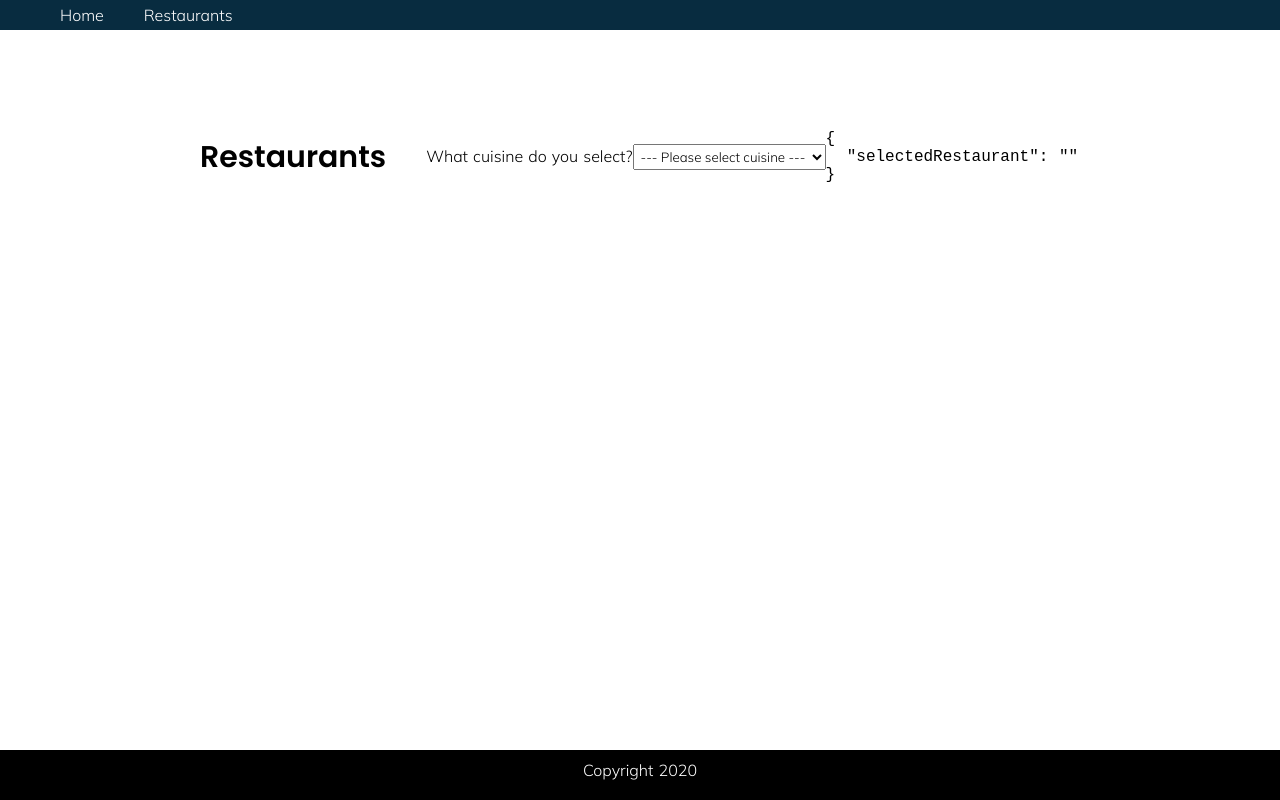
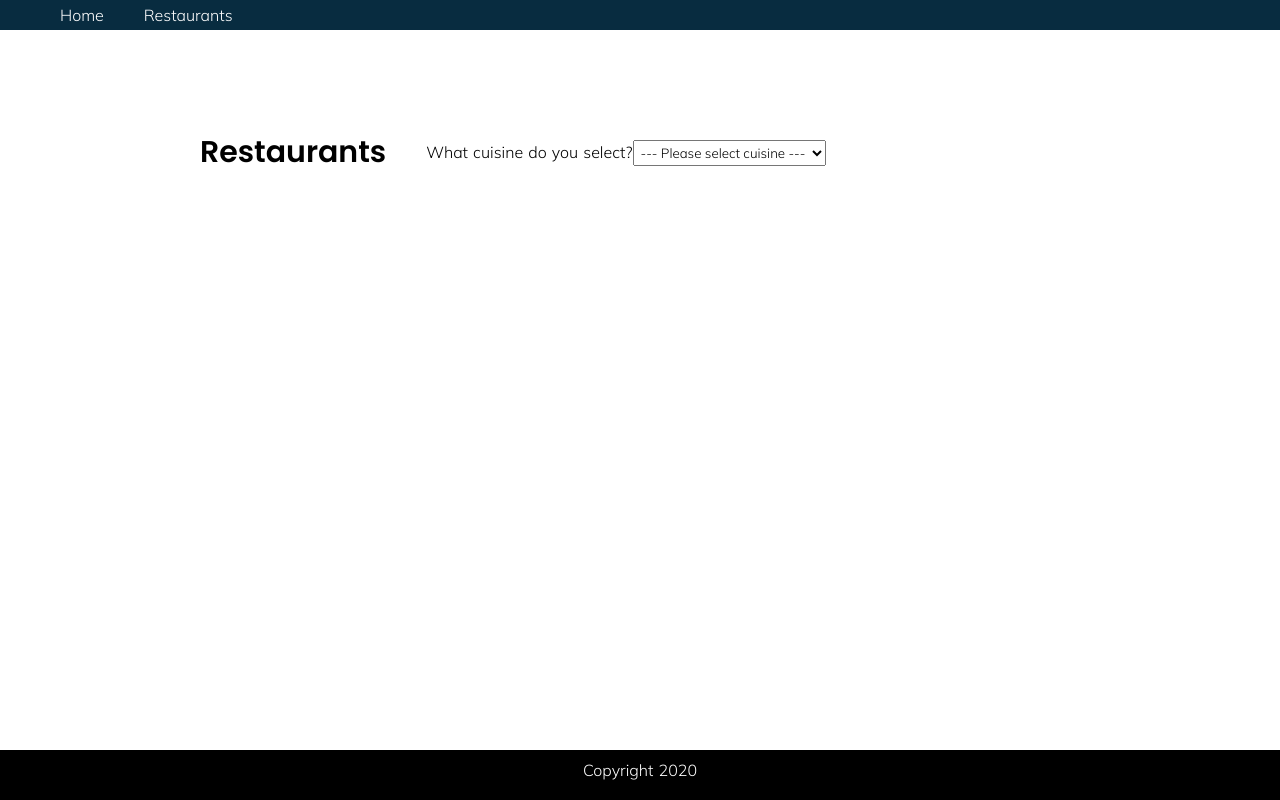
Before and after one commit to railsstudent/frontendmaster-nuxtfoodapp, a Nuxt app: page /restaurants in a window 1280 px wide. Built offline with nearby package versions, Linux system fonts and the light colour scheme.

Commit message:
chore: remove pre tag
Signed-off-by: Connie Leung <cleung334@gmail.com>

```diff
--- a/pages/restaurants.vue
+++ b/pages/restaurants.vue
@@ -3,7 +3,6 @@
     <div class="restaurantheading">
       <h1>Restaurants</h1>
       <AppSelect @change="selectedRestaurant = $event" />
-      <pre>{{ $data }}</pre>
     </div>
     <AppRestaurantInfo :datasource="filteredFoodData" />
   </main>
```
